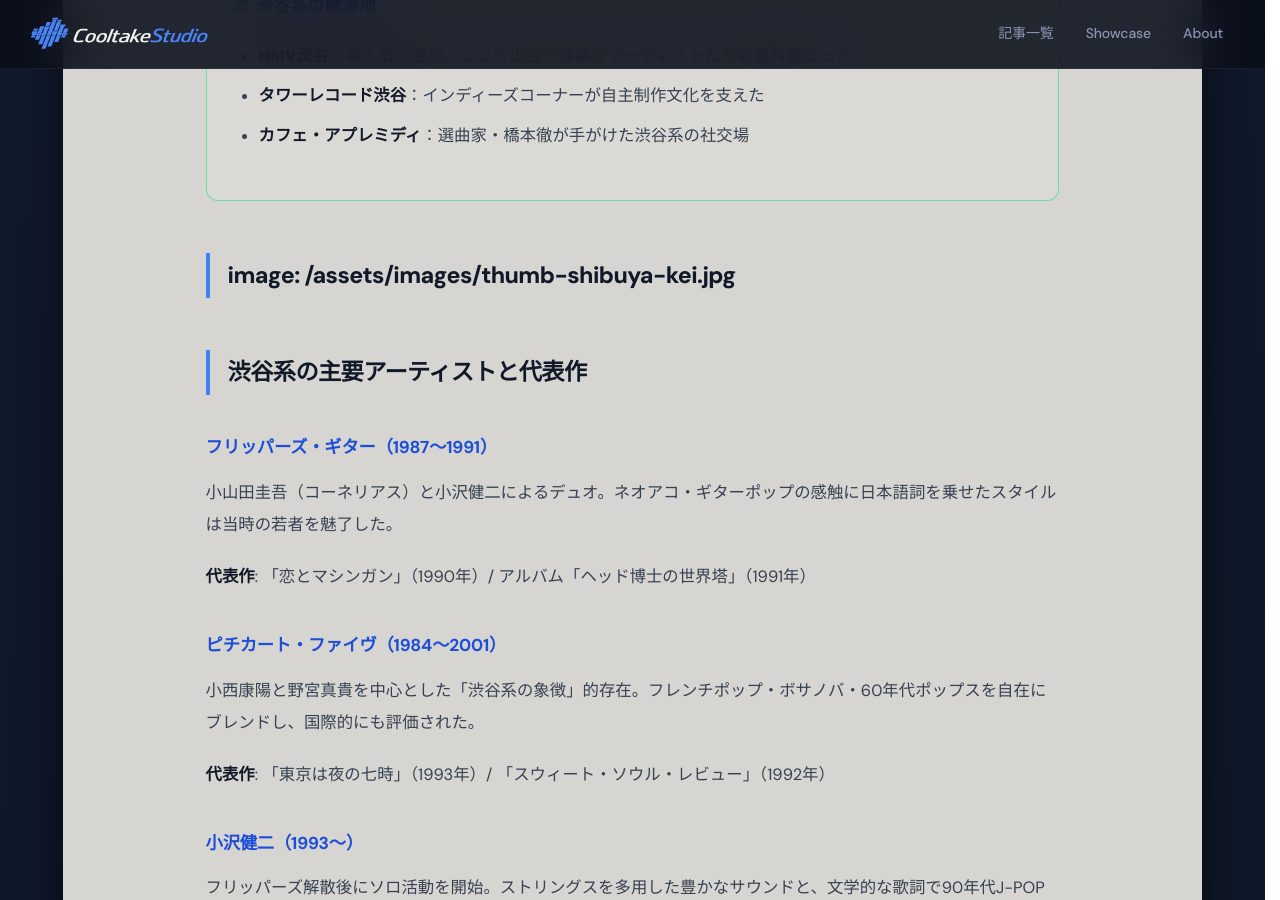
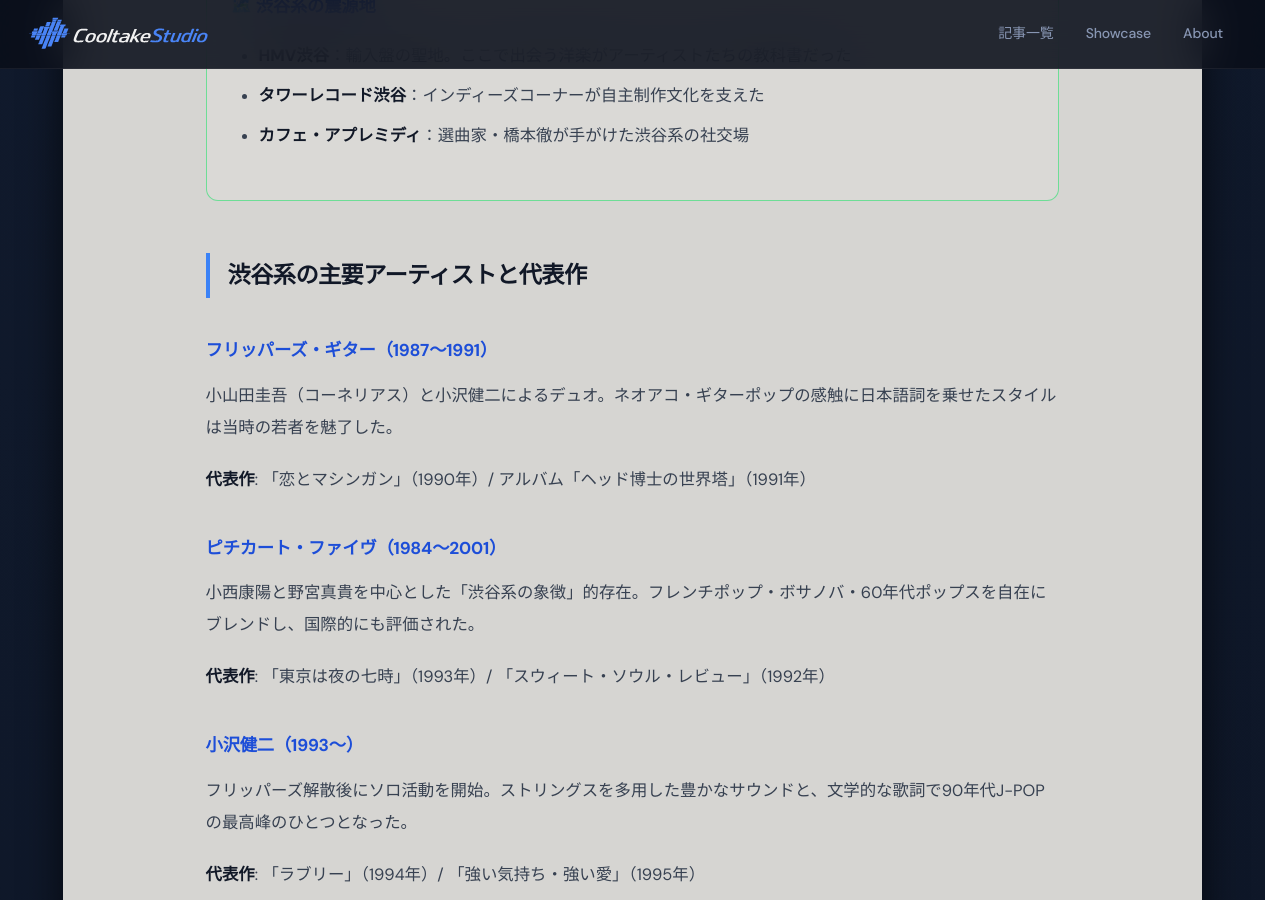
Before and after one commit to cooltake/cooltake-staging, a Jekyll site: the page built from _posts/2026-05-30-japan-music-12-shibuya-kei.md, in a window 1280 px wide and 900 px high, scrolled down 693 px. Built offline with Jekyll 4.4.1, drawn with Linux system fonts in a browser that asks for light colours; some web fonts are replaced; some of the changed text lies outside the part shown.

Commit message:
fix: remove body-leaked image/frontmatter in 2026-05-30-japan-music-12-shibuya-kei.md

```diff
--- a/_posts/2026-05-30-japan-music-12-shibuya-kei.md
+++ b/_posts/2026-05-30-japan-music-12-shibuya-kei.md
@@ -41,8 +41,6 @@
 
 
 
-image: /assets/images/thumb-shibuya-kei.jpg
----
 
 
 
@@ -98,7 +96,6 @@
 
 
 
----
 
 
 
@@ -123,15 +120,10 @@
 
 
 | 変革点 | 従来のJ-POP | 宇多田以降 |
-
 |--------|------------|----------|
-
 | ボーカルスタイル | メロディー重視・母音強調 | R&B的コブシ・メリスマ |
-
 | 歌詞の語り口 | 三人称・情景描写 | 一人称・内省的・英語混じり |
-
 | サウンド | 歌謡曲的コード進行 | ミニマルR&B・トリップホップ |
-
 | プロデュース | 大手音楽プロダクション主導 | 本人が詞・曲・プロデュース |
 
 
@@ -150,7 +142,6 @@
 
 
 
----
 
 
 
@@ -180,7 +171,6 @@
 
 
 
----
 
 
 
@@ -202,7 +192,6 @@
 
 
 
----
 
 
 
@@ -257,7 +246,6 @@
 </div>
 
 
----
 
 
 
@@ -274,17 +262,11 @@
 
 
 | アーティスト | 影響を与えた要素 |
-
 |------------|--------------|
-
 | Orange Juice（スコットランド） | ネオアコのギターカッティング |
-
 | The Smiths（英国） | 内省的な歌詞とポップなメロディの同居 |
-
 | Felt（英国） | インディーズ的な音のシンプルさ |
-
 | Serge Gainsbourg（フランス） | フレンチポップ的な洒落た感覚 |
-
 | Astrud Gilberto（ブラジル） | ボサノバのリズムと浮遊感 |
 
 
@@ -323,7 +305,6 @@
 
 4. **英語と日本語の自然な混在**：翻訳感のない日英ミックス
 
----
 
 <div style="display:flex;justify-content:space-between;flex-wrap:wrap;gap:.8rem;margin:2rem 0;">
 <a href="/2026/05/30/japan-music-11-komuro-jpop/" style="display:inline-block;padding:.5rem 1rem;background:#e8edf2;border:1px solid #c8c5c0;border-radius:8px;color:#1e3a5f;text-decoration:none;font-size:.9rem;">← #11 小室サウンド</a>
```
